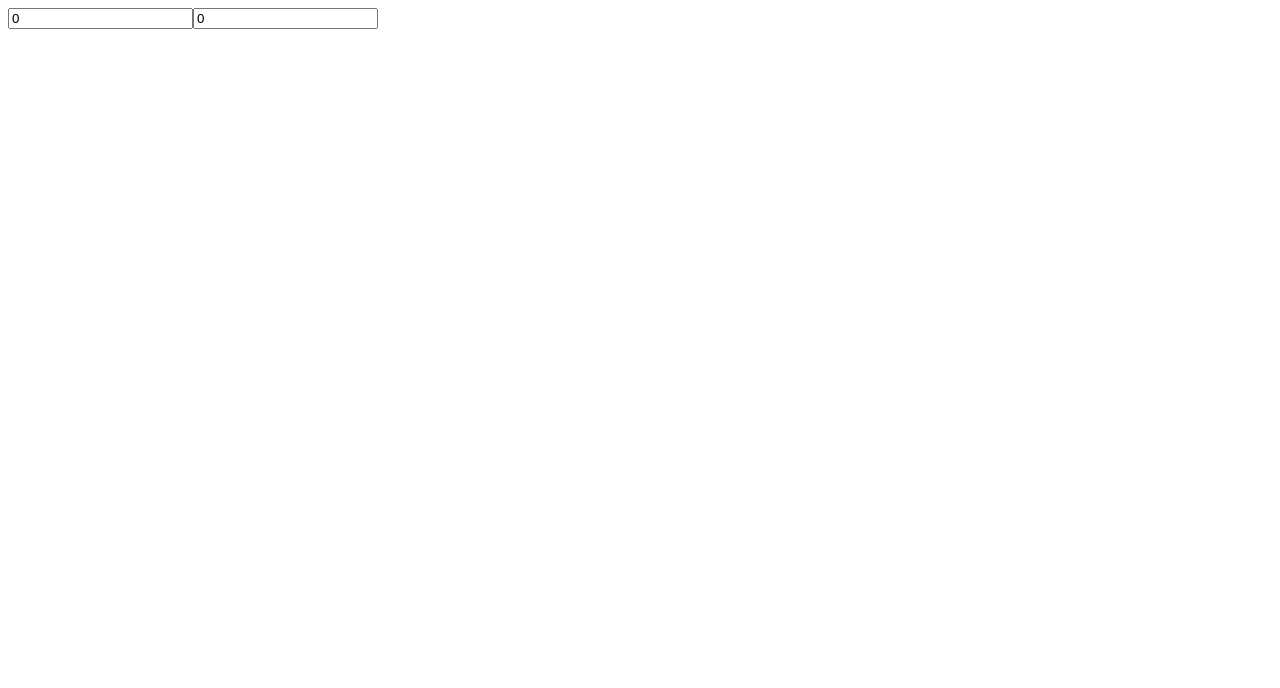
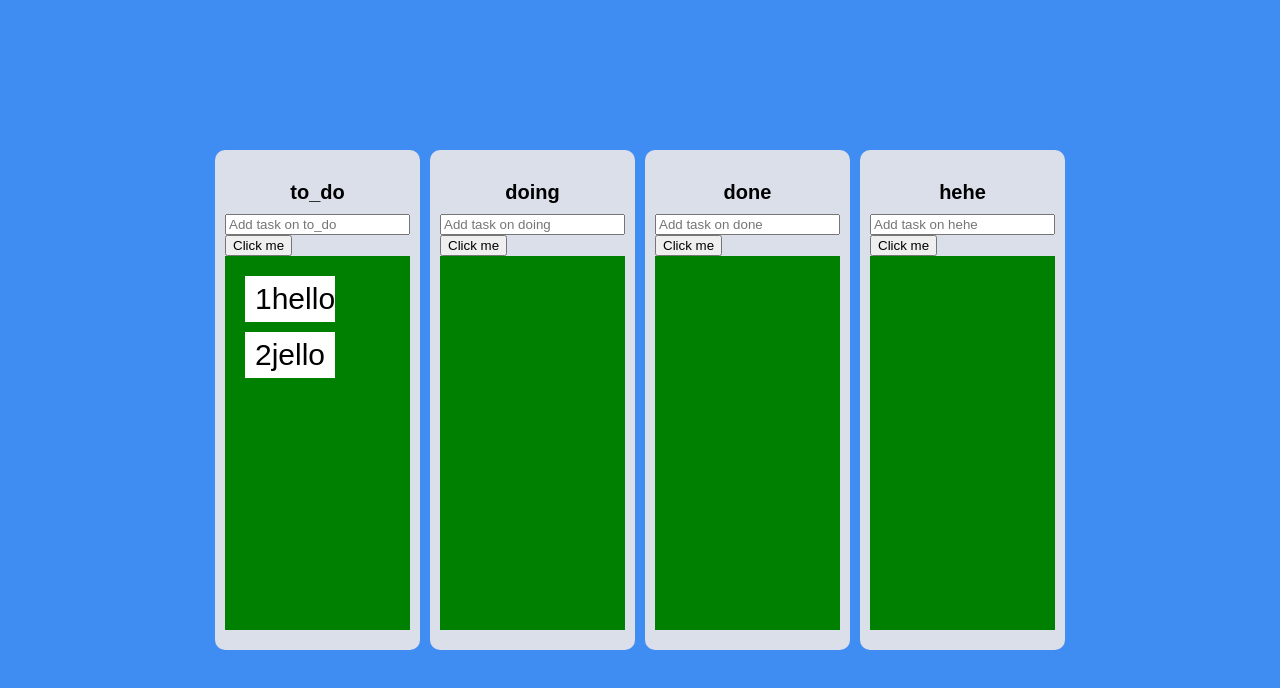
Before and after one commit to do1git/react-practice-ts-coinTracker, a React (Create React App) app: page / in a window 1280 px wide. Shown: the top 688 px of the page. Built offline with nearby package versions, Linux system fonts and the light colour scheme.

Commit message:
chap6 Drag n Drop

```diff
--- a/package.json
+++ b/package.json
@@ -10,6 +10,7 @@
     "@types/jest": "^27.5.2",
     "@types/node": "^16.11.46",
     "@types/react": "^18.0.15",
+    "@types/react-beautiful-dnd": "^13.1.2",
     "@types/react-dom": "^18.0.6",
     "apexcharts": "^3.35.4",
     "react": "^18.2.0",
--- a/src/App.tsx
+++ b/src/App.tsx
@@ -1,96 +1,69 @@
-import React, { useState } from "react";
-import { useRecoilState, useRecoilValue } from "recoil";
-import styled, { createGlobalStyle, ThemeProvider } from "styled-components";
-import { hourSelector, minuteState } from "./atoms";
+import { DragDropContext, DropResult } from "react-beautiful-dnd";
+import { useRecoilState } from "recoil";
+import styled from "styled-components";
+import { toDoState } from "./atoms";
+import Board from "./components/Board";
 
-const GlobalStyle = createGlobalStyle`
-@import url('https://fonts.googleapis.com/css2?family=Source+Sans+Pro:wght@300;400&display=swap');
-*{
-  box-sizing: border-box;
-}
-body{
-  font-family: 'Source Sans Pro', sans-serif;
-  background-color: ${(props) => props.theme.bgColor};
-  color:${(props) => props.theme.textColor}
-}
-a{
+const Wrapper = styled.div`
   display: flex;
+  max-width: 680px;
+  width: 100%;
+  margin: 0 auto;
+  justify-content: center;
   align-items: center;
-  justify-content: center;
-  text-decoration: none;
-  color:inherit;
-}
+  height: 100vh;
+`;
 
-html, body, div, span, applet, object, iframe,
-h1, h2, h3, h4, h5, h6, p, blockquote, pre,
-a, abbr, acronym, address, big, cite, code,
-del, dfn, em, img, ins, kbd, q, s, samp,
-small, strike, strong, sub, sup, tt, var,
-b, u, i, center,
-dl, dt, dd, menu, ol, ul, li,
-fieldset, form, label, legend,
-table, caption, tbody, tfoot, thead, tr, th, td,
-article, aside, canvas, details, embed,
-figure, figcaption, footer, header, hgroup,
-main, menu, nav, output, ruby, section, summary,
-time, mark, audio, video {
-  margin: 0;
-  padding: 0;
-  border: 0;
-  font-size: 100%;
-  font: inherit;
-  vertical-align: baseline;
-}
-/* HTML5 display-role reset for older browsers */
-article, aside, details, figcaption, figure,
-footer, header, hgroup, main, menu, nav, section {
-  display: block;
-}
-/* HTML5 hidden-attribute fix for newer browsers */
-*[hidden] {
-    display: none;
-}
-body {
-  line-height: 1;
-}
-menu, ol, ul {
-  list-style: none;
-}
-blockquote, q {
-  quotes: none;
-}
-blockquote:before, blockquote:after,
-q:before, q:after {
-  content: '';
-  content: none;
-}
-table {
-  border-collapse: collapse;
-  border-spacing: 0;
-}
+const Boards = styled.div`
+  display: grid;
+  grid-template-columns: repeat(4, 1fr);
+  gap: 10px;
 `;
+
 function App() {
-  const [minutes, setMinutes] = useRecoilState(minuteState);
-  const [hours, setHours] = useRecoilState(hourSelector);
-  const onMinutesChange = (e: React.ChangeEvent<HTMLInputElement>) =>
-    setMinutes(+e.currentTarget.value);
-  const onHoursChange = (e: React.ChangeEvent<HTMLInputElement>) =>
-    setHours(+e.currentTarget.value);
+  const [toDos, setToDos] = useRecoilState(toDoState);
+  const onDragEnd = ({ destination, draggableId, source }: DropResult) => {
+    console.log(destination, source);
+    if (!destination) return;
+    if (destination.droppableId !== source.droppableId) {
+      setToDos((allBoards) => {
+        const sourceBoard = [...allBoards[source.droppableId]];
+        const taskObj = sourceBoard[source.index];
+        const destBoard = [...allBoards[destination.droppableId]];
+
+        sourceBoard.splice(source.index, 1);
+        destBoard.splice(destination.index, 0, taskObj);
+
+        return {
+          ...allBoards,
+          [source.droppableId]: sourceBoard,
+          [destination.droppableId]: destBoard,
+        };
+      });
+    } else {
+      setToDos((allBoards) => {
+        const sourceBoard = [...allBoards[source.droppableId]];
+        const taskObj = sourceBoard[source.index];
+        sourceBoard.splice(source.index, 1);
+        sourceBoard.splice(destination.index, 0, taskObj);
+
+        return {
+          ...allBoards,
+          [source.droppableId]: sourceBoard,
+        };
+      });
+    }
+  };
   return (
-    <>
-      <input
-        type="number"
-        onChange={onMinutesChange}
-        placeholder="Minutes"
-        value={minutes}
-      />
-      <input
-        value={hours}
-        type="number"
-        placeholder="Hours"
-        onChange={onHoursChange}
-      />
-    </>
+    <DragDropContext onDragEnd={onDragEnd}>
+      <Wrapper>
+        <Boards>
+          {Object.keys(toDos).map((boardId) => (
+            <Board boardId={boardId} key={boardId} toDos={toDos[boardId]} />
+          ))}
+        </Boards>
+      </Wrapper>
+    </DragDropContext>
   );
 }
 
--- a/src/atoms.tsx
+++ b/src/atoms.tsx
@@ -1,19 +1,24 @@
 import { atom, selector } from "recoil";
 
-export const minuteState = atom({
-  key: "minutes",
-  default: 0,
-});
+interface IToDoState {
+  [key: string]: ITodo[];
+  //property as string, and string array
+}
 
-// export const hourSelector = selector<number>({
-export const hourSelector = selector({
-  key: "hours",
-  get: ({ get }) => {
-    console.log(get(minuteState) * 60);
-    return get(minuteState) / 60;
-  },
-  set: ({ set }, newValue) => {
-    console.log(typeof newValue);
-    set(minuteState, Number(newValue) * 60);
+export interface ITodo {
+  id: number;
+  text: string;
+}
+
+export const toDoState = atom<IToDoState>({
+  key: "toDo",
+  default: {
+    to_do: [
+      { id: 1, text: "hello" },
+      { id: 2, text: "jello" },
+    ],
+    doing: [],
+    done: [],
+    hehe: [],
   },
 });
--- /dev/null
+++ b/src/components/Board.tsx
@@ -0,0 +1,107 @@
+import { useRef } from "react";
+import { Droppable } from "react-beautiful-dnd";
+import { useForm } from "react-hook-form";
+import { useSetRecoilState } from "recoil";
+import styled from "styled-components";
+import { ITodo, toDoState } from "../atoms";
+import DragabbleCard from "./DraggableCard";
+
+const Wrapper = styled.div`
+  background-color: ${(props) => props.theme.boardColor};
+  padding: 20px 10px;
+  padding-top: 30px;
+  border-radius: 10px;
+  min-height: 500px;
+  display: flex;
+  flex-direction: column;
+`;
+
+const Title = styled.div`
+  text-align: center;
+  font-weight: 600;
+  margin-bottom: 10px;
+  font-size: 20px;
+`;
+
+interface IAreaprops {
+  isDraggingOver: boolean;
+  isDraggingFromThis: boolean;
+}
+
+const Area = styled.div<IAreaprops>`
+  background-color: ${(props) =>
+    props.isDraggingOver
+      ? "pink"
+      : props.isDraggingFromThis
+      ? "orange"
+      : "green"};
+  flex-grow: 1;
+  padding: 20px;
+  transition: background-color 0.3s ease-in-out;
+`;
+
+export interface IBoardProps {
+  toDos: ITodo[];
+  boardId: string;
+}
+
+const Form = styled.form`
+  width: 100%;
+`;
+
+interface IForm {
+  toDo: string;
+}
+
+function Board({ toDos, boardId }: IBoardProps) {
+  const setTodos = useSetRecoilState(toDoState);
+  const { register, setValue, handleSubmit } = useForm<IForm>();
+  const onValid = ({ toDo }: IForm) => {
+    const newToDo = {
+      id: Date.now(),
+      text: toDo,
+    };
+    setTodos((allBoards) => {
+      return {
+        ...allBoards,
+        [boardId]: [...allBoards[boardId], newToDo],
+      };
+    });
+    setValue("toDo", "");
+  };
+  return (
+    <Wrapper>
+      <Title>{boardId}</Title>
+      <Form onSubmit={handleSubmit(onValid)}>
+        <input
+          {...register("toDo", { required: true })}
+          type="text"
+          placeholder={`Add task on ${boardId}`}
+        ></input>
+        <button>Click me</button>
+      </Form>
+      <Droppable droppableId={boardId}>
+        {(magic, info) => (
+          <Area
+            ref={magic.innerRef}
+            isDraggingOver={info.isDraggingOver}
+            isDraggingFromThis={Boolean(info.draggingFromThisWith)}
+            {...magic.droppableProps}
+          >
+            {toDos.map((toDo, i) => (
+              <DragabbleCard
+                key={toDo.id}
+                index={i}
+                toDoId={toDo.id}
+                toDoText={toDo.text}
+              />
+            ))}
+            {/* {magic.placeholder} */}
+          </Area>
+        )}
+      </Droppable>
+    </Wrapper>
+  );
+}
+
+export default Board;
--- /dev/null
+++ b/src/components/DraggableCard.tsx
@@ -0,0 +1,43 @@
+import React from "react";
+import { Draggable } from "react-beautiful-dnd";
+import styled from "styled-components";
+
+interface IDragabbleCardProps {
+  toDoId: number;
+  toDoText: string;
+  index: number;
+}
+
+const Card = styled.div<{ isDragging: boolean }>`
+  background-color: ${(props) =>
+    props.isDragging ? "#ff67ace4" : props.theme.cardColor};
+  font-size: 30px;
+  padding: 5px 10px;
+  margin-bottom: 10px;
+  width: 90px;
+  text-align: center;
+  box-shadow: ${(props) =>
+    props.isDragging ? "0px 2px 5px rgba(0,0,0,0.1)" : "none"};
+`;
+
+function DragabbleCard({ toDoId, toDoText, index }: IDragabbleCardProps) {
+  console.log(toDoId, "has been rendered");
+
+  return (
+    <Draggable draggableId={toDoId + ""} index={index}>
+      {(magic, snapshot) => (
+        <Card
+          isDragging={snapshot.isDragging}
+          ref={magic.innerRef}
+          {...magic.dragHandleProps}
+          {...magic.draggableProps}
+        >
+          {toDoId}
+          {toDoText}
+        </Card>
+      )}
+    </Draggable>
+  );
+}
+
+export default React.memo(DragabbleCard);
--- a/src/index.tsx
+++ b/src/index.tsx
@@ -1,6 +1,6 @@
 import React from "react";
 import ReactDOM from "react-dom/client";
-import { ThemeProvider } from "styled-components";
+import { createGlobalStyle, ThemeProvider } from "styled-components";
 import App from "./App";
 import {
   QueryClient,
@@ -8,15 +8,79 @@
   useQuery,
 } from "@tanstack/react-query";
 import { RecoilRoot } from "recoil";
-import { lightTheme } from "./theme";
+import { darkTheme } from "./theme";
 const queryClient = new QueryClient();
 
+const GlobalStyle = createGlobalStyle`
+@import url('https://fonts.googleapis.com/css2?family=Source+Sans+Pro:wght@300;400&display=swap');
+html, body, div, span, applet, object, iframe,
+h1, h2, h3, h4, h5, h6, p, blockquote, pre,
+a, abbr, acronym, address, big, cite, code,
+del, dfn, em, img, ins, kbd, q, s, samp,
+small, strike, strong, sub, sup, tt, var,
+b, u, i, center,
+dl, dt, dd, menu, ol, ul, li,
+fieldset, form, label, legend,
+table, caption, tbody, tfoot, thead, tr, th, td,
+article, aside, canvas, details, embed,
+figure, figcaption, footer, header, hgroup,
+main, menu, nav, output, ruby, section, summary,
+time, mark, audio, video {
+  margin: 0;
+  padding: 0;
+  border: 0;
+  font-size: 100%;
+  font: inherit;
+  vertical-align: baseline;
+}
+/* HTML5 display-role reset for older browsers */
+article, aside, details, figcaption, figure,
+footer, header, hgroup, main, menu, nav, section {
+  display: block;
+}
+/* HTML5 hidden-attribute fix for newer browsers */
+*[hidden] {
+    display: none;
+}
+body {
+  line-height: 1;
+}
+menu, ol, ul {
+  list-style: none;
+}
+blockquote, q {
+  quotes: none;
+}
+blockquote:before, blockquote:after,
+q:before, q:after {
+  content: '';
+  content: none;
+}
+table {
+  border-collapse: collapse;
+  border-spacing: 0;
+}
+* {
+  box-sizing: border-box;
+}
+body {
+  font-weight: 300;
+  font-family: 'Source Sans Pro', sans-serif;
+  background-color:${(props) => props.theme.bgColor};
+  color:black;
+  line-height: 1.2;
+}
+a {
+  text-decoration:none;
+  color:inherit;
+}`;
 const root = ReactDOM.createRoot(
   document.getElementById("root") as HTMLElement
 );
 root.render(
   <RecoilRoot>
-    <ThemeProvider theme={lightTheme}>
+    <ThemeProvider theme={darkTheme}>
+      <GlobalStyle />
       <App />
     </ThemeProvider>
   </RecoilRoot>
--- a/src/styled.d.ts
+++ b/src/styled.d.ts
@@ -4,8 +4,8 @@
 // and extend them!
 declare module "styled-components" {
   export interface DefaultTheme {
-    textColor: string;
     bgColor: string;
-    accentColor: string;
+    boardColor: string;
+    cardColor: string;
   }
 }
--- a/src/theme.ts
+++ b/src/theme.ts
@@ -1,13 +1,13 @@
 import { DefaultTheme } from "styled-components";
 
-export const lightTheme: DefaultTheme = {
-  textColor: "#2d3436",
-  bgColor: "#fab1a0",
-  accentColor: "#6c5ce7",
-};
+// export const lightTheme: DefaultTheme = {
+//   textColor: "#2d3436",
+//   bgColor: "#fab1a0",
+//   accentColor: "#6c5ce7",
+// };
 
 export const darkTheme: DefaultTheme = {
-  textColor: "whitesmoke",
-  bgColor: "black",
-  accentColor: "#6c5ce7",
+  bgColor: "#3F8CF2",
+  boardColor: "#DADFE9",
+  cardColor: "white",
 };
```
Also changed, not shown: 1 other file (tests, documents, lock files or other folders).
